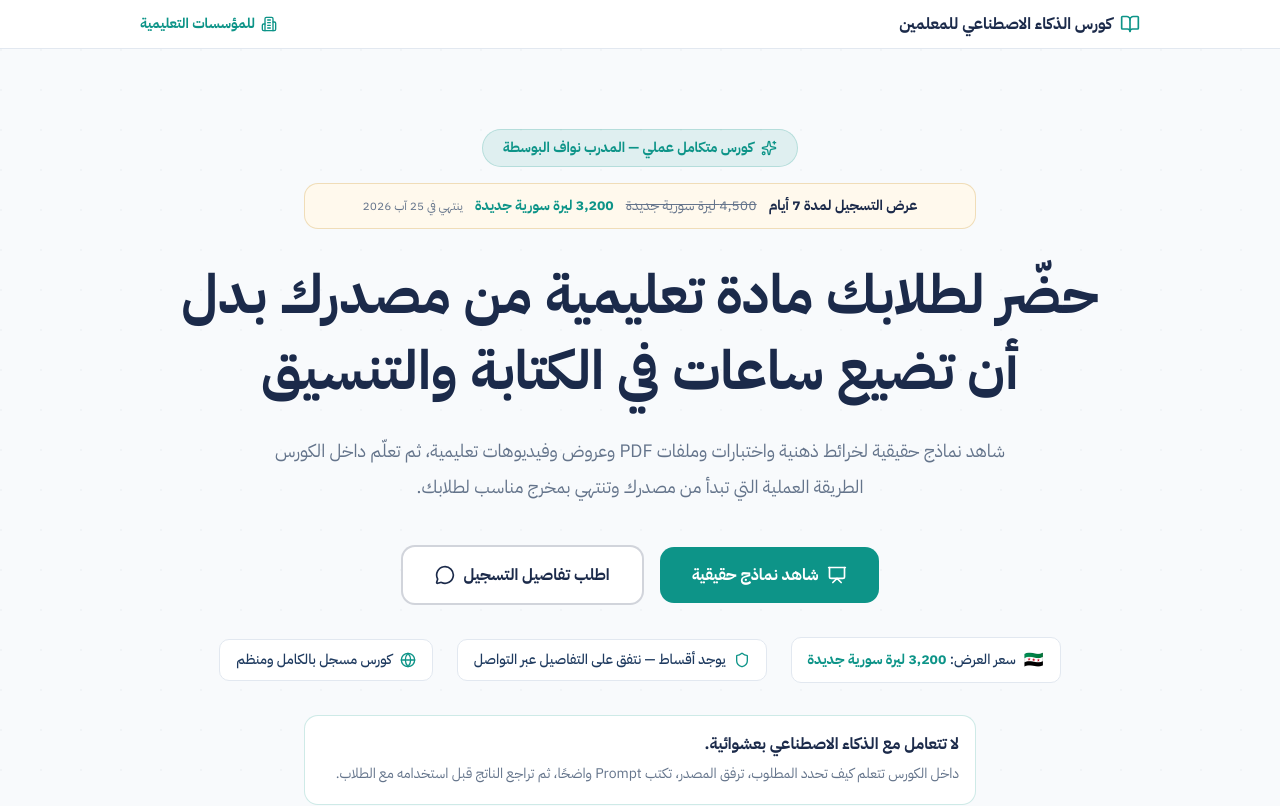
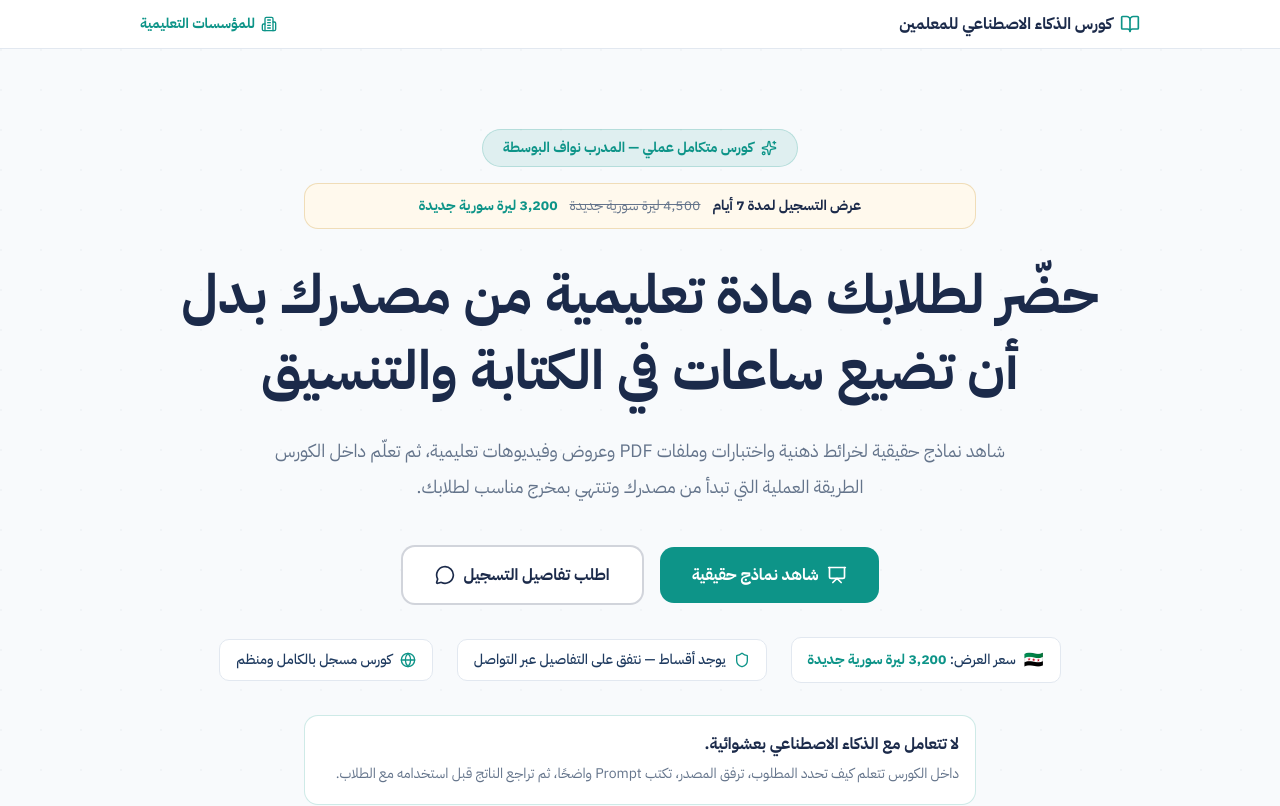
Before and after one commit to fhrrutedf/notebooklm-course-landing, a Next.js app: page / in a window 1280 px wide. Shown: the top 806 px of the page. Built offline with nearby package versions, Linux system fonts and the light colour scheme.

Commit message:
Keep seven day course offer without end date

```diff
--- a/src/app/page.tsx
+++ b/src/app/page.tsx
@@ -35,7 +35,6 @@ export default function LandingPage() {
   const currentPricing = {
     price: '3,200 ليرة سورية جديدة',
     originalPrice: '4,500 ليرة سورية جديدة',
-    offerEnd: '25 آب 2026',
     currency: 'شام كاش / تحويل بنكي / أقساط لمن لا يتوفر معه المبلغ كاملًا',
   }
   const WHATSAPP_NUMBER = '963985323170'
@@ -163,7 +162,6 @@ export default function LandingPage() {
             <span className="font-bold text-[#1B2A4A]">عرض التسجيل لمدة 7 أيام</span>
             <span className="text-[#64748B] line-through">{currentPricing.originalPrice}</span>
             <span className="font-bold text-[#0D9488]">{currentPricing.price}</span>
-            <span className="text-xs text-[#64748B]">ينتهي في {currentPricing.offerEnd}</span>
           </div>
 
           {/* H1 */}
@@ -823,7 +821,6 @@ export default function LandingPage() {
               <span className="text-[#64748B] line-through">{currentPricing.originalPrice}</span>
               <span className="text-3xl font-bold text-[#1B2A4A]">{currentPricing.price}</span>
             </div>
-            <div className="text-[#0D9488] text-sm font-bold mb-1">ينتهي العرض في {currentPricing.offerEnd}</div>
             <div className="text-[#64748B] text-sm font-medium mb-4">{currentPricing.currency}</div>
             <div className="bg-[#0D9488]/5 border border-[#0D9488]/20 rounded-lg p-3 mb-4 text-sm leading-loose">
               <span className="text-[#0D9488] font-bold">خيار الأقساط متاح لمن لا يتوفر معه المبلغ كاملًا</span> — نتفق على التفاصيل عبر التواصل
```
